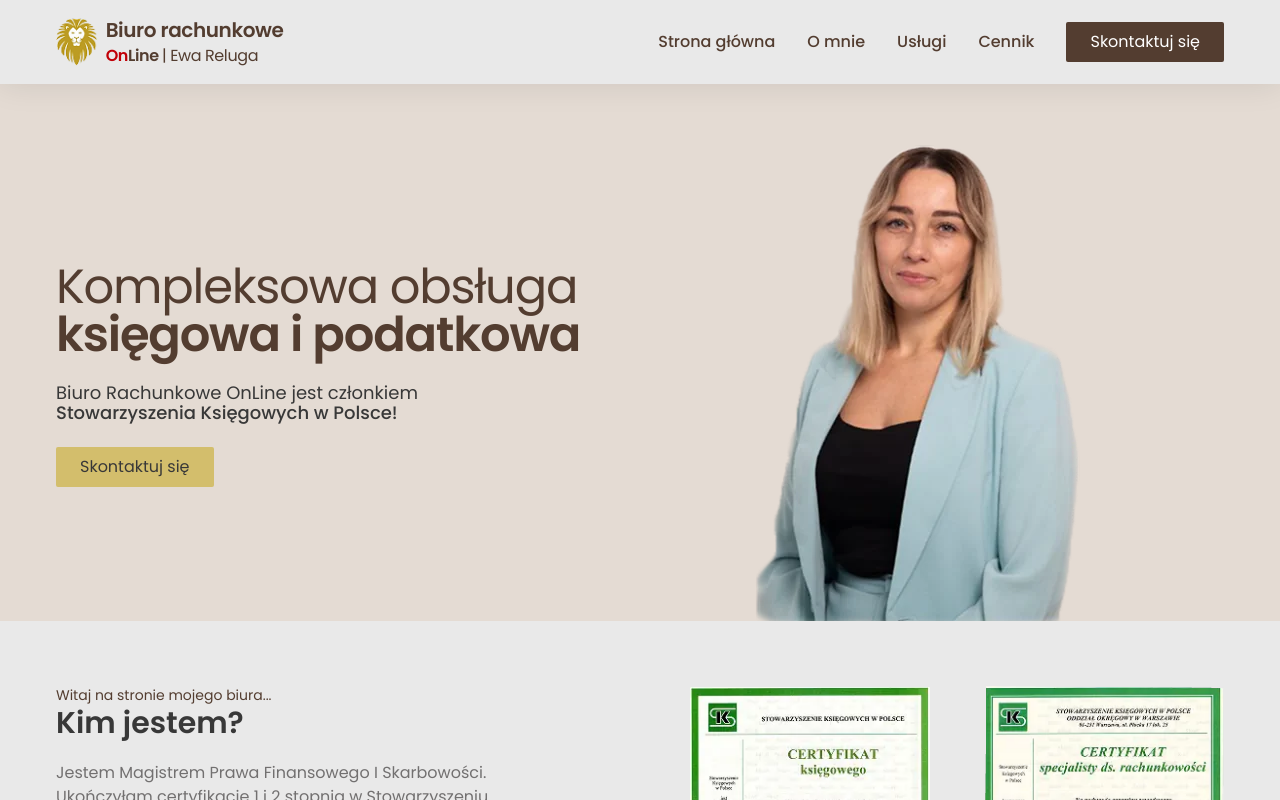
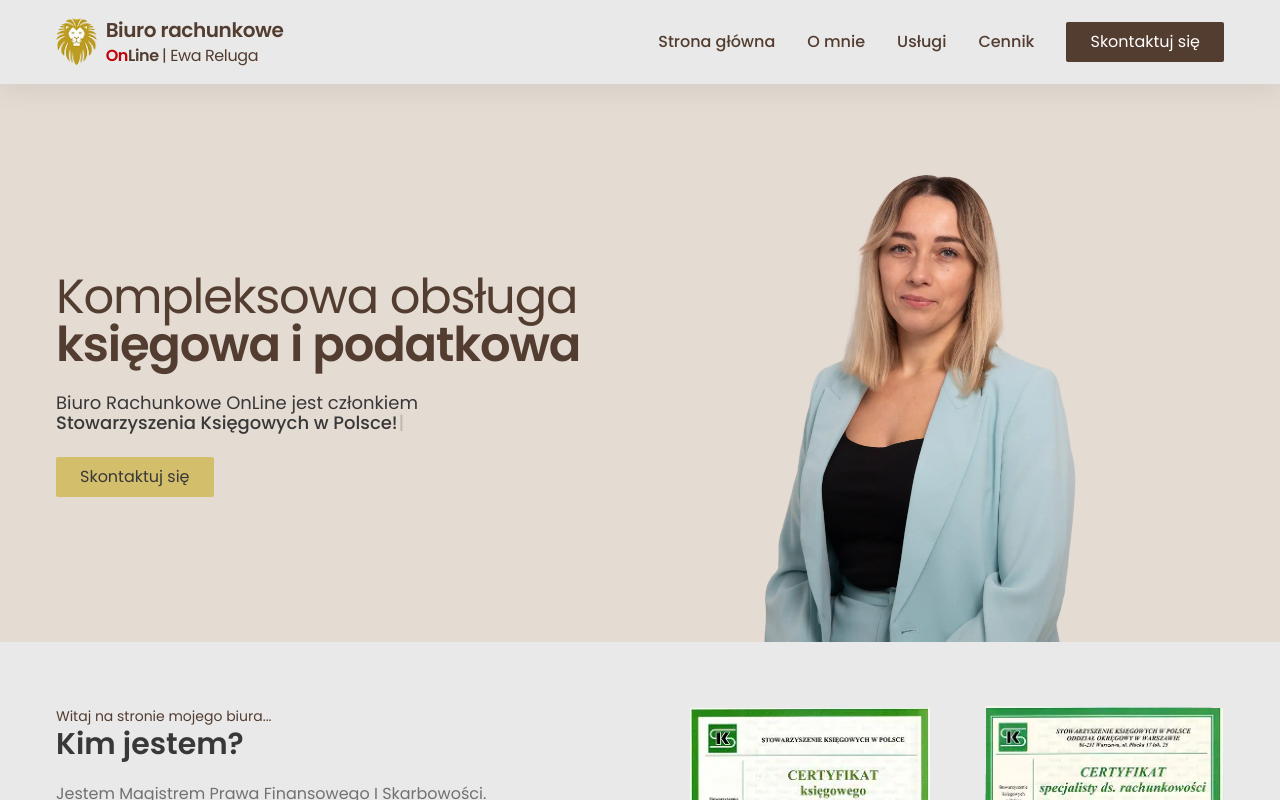
Before and after one commit to patroxfe/biurorachunkowe, a React (Vite) app: page / in a window 1280 px wide. Shown: the top 800 px of the page. Built offline with nearby package versions, Linux system fonts and the light colour scheme; no server answers.

Commit message:
poprawka zdjecia

```diff
--- a/src/components/AboutMe.jsx
+++ b/src/components/AboutMe.jsx
@@ -17,7 +17,7 @@ export default function AboutMe() {
 							Księgowych w Polsce. Księgowością zajmuję się od 7 lat. Specjalizuję się w Podatku dochodowym od osób
 							fizycznych, Jednoosobowych działalnościach gospodarczych oraz Spółkach cywilnych. Rozliczam ulgę IP BOX.
 						</p>
-						<Link to='/#oferta'>
+						<Link to='/uslugi'>
 							<Button>Sprawdź ofertę</Button>
 						</Link>
 					</div>
--- a/src/components/Header.jsx
+++ b/src/components/Header.jsx
@@ -42,7 +42,7 @@ export default function Header() {
 						</Link>
 					</div>
 					<div className='relative overflow-x-hidden'>
-						<img src={heroImage} alt='Księgowa' className='rounded-lg  lg:ml-16' />
+						<img src={heroImage} alt='Księgowa' className='rounded-lg w-[350px] ml-5 lg:ml-24' />
 					</div>
 				</div>
 			</div>
```
Also changed, not shown: src/assets/images/hero-img-bro.webp.
